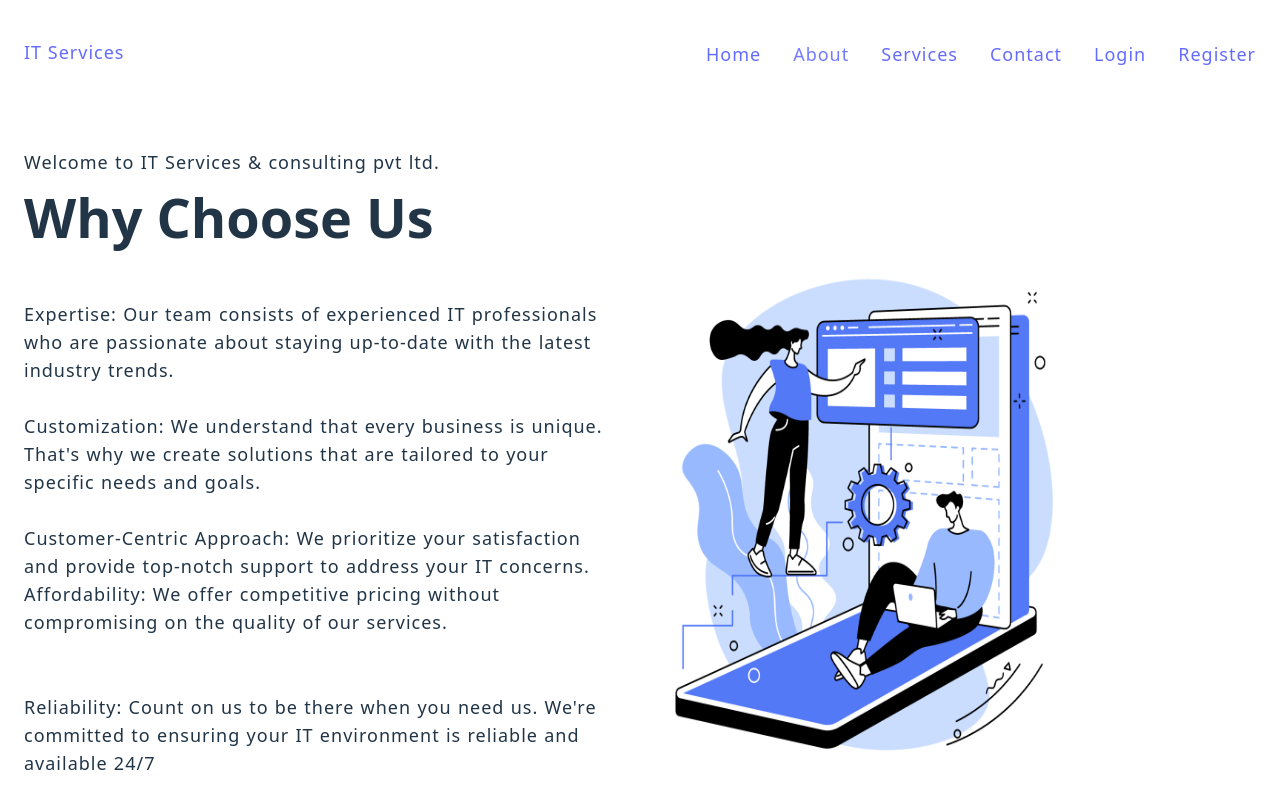
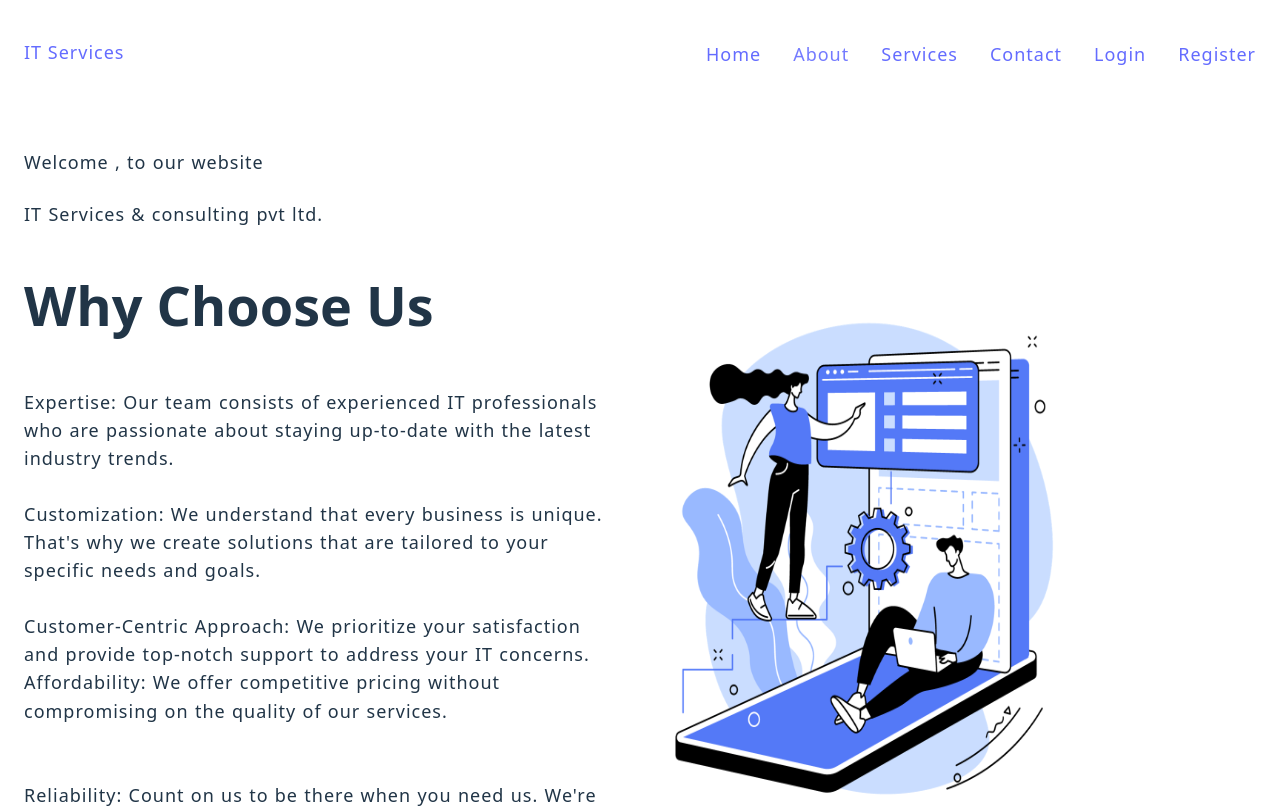
Before and after one commit to abhisheksahu504/MERN2024, a React (Vite) app in the folder client/: page /about in a window 1280 px wide. Shown: the top 808 px of the page. Built offline with nearby package versions, Linux system fonts and the light colour scheme; no server answers.

Commit message:
username in about page added

```diff
--- a/client/src/pages/About.jsx
+++ b/client/src/pages/About.jsx
@@ -1,7 +1,9 @@
 import React from "react";
 import { Analytics } from "../components/Analytics";
+import { useAuth } from "../store/auth";
 
 export const About = () => {
+  const { user } = useAuth();
   return (
     <>
       <main>
@@ -9,7 +11,8 @@ export const About = () => {
           <div className="container grid grid-two-cols">
             {/* text area  */}
             <div className="hero-content">
-              <p>Welcome to IT Services & consulting pvt ltd.</p>
+              <p>Welcome , {user ? user.username : `to our website`}</p>
+              <p>IT Services & consulting pvt ltd.</p>
               <h1>Why Choose Us</h1>
               <p>
                 <br />
--- a/client/src/store/auth.jsx
+++ b/client/src/store/auth.jsx
@@ -15,7 +15,7 @@ export const AuthProvider = ({ children }) => {
     setToken("");
     return localStorage.removeItem("token");
   };
-  //   jwt aurhentiction - to get currently logged in user data
+  //   jwt authentiction - to get currently logged in user data
   const userAuthentication = async () => {
     try {
       const response = await fetch("http://localhost:5000/api/auth/user", {
```
